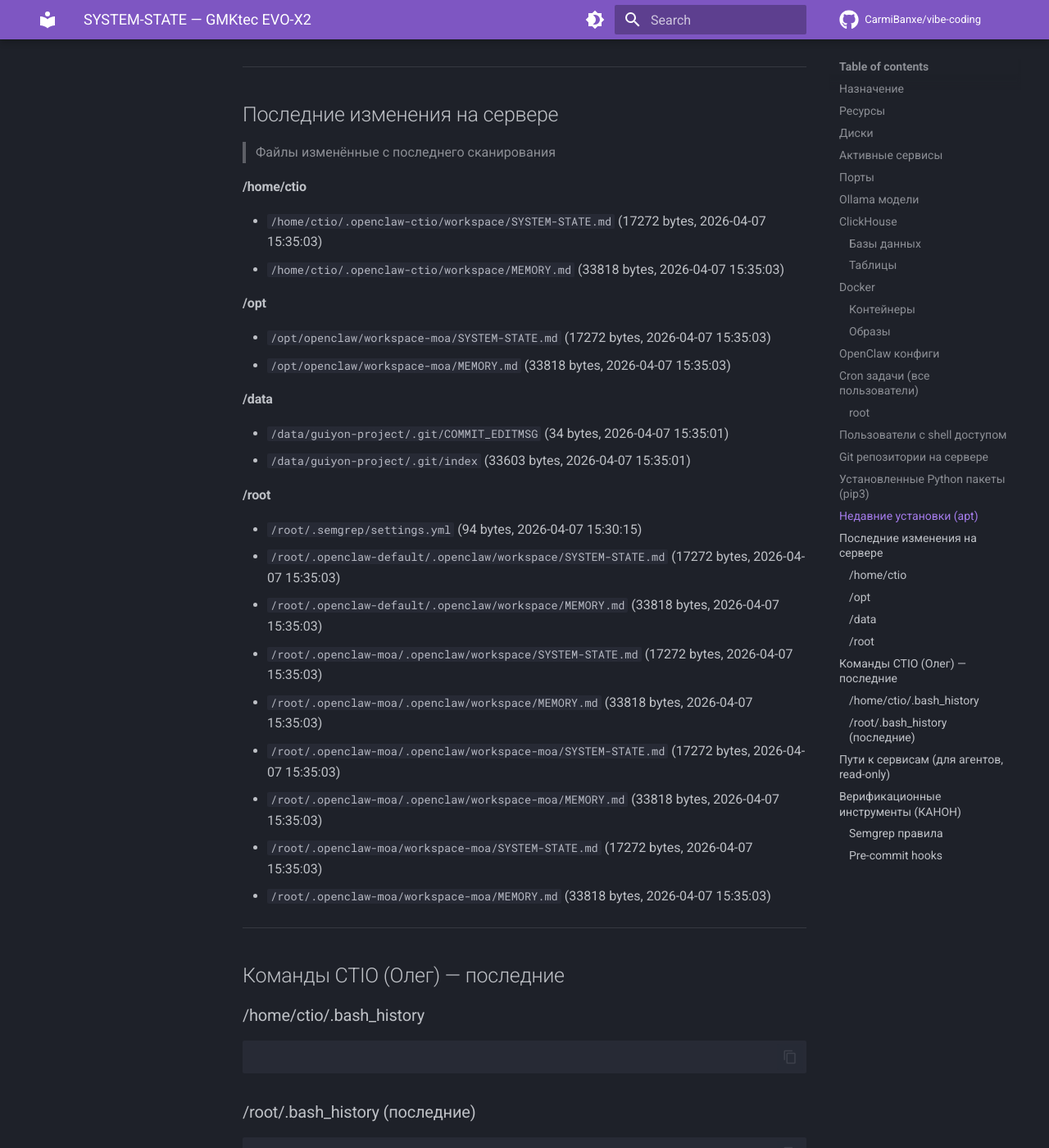
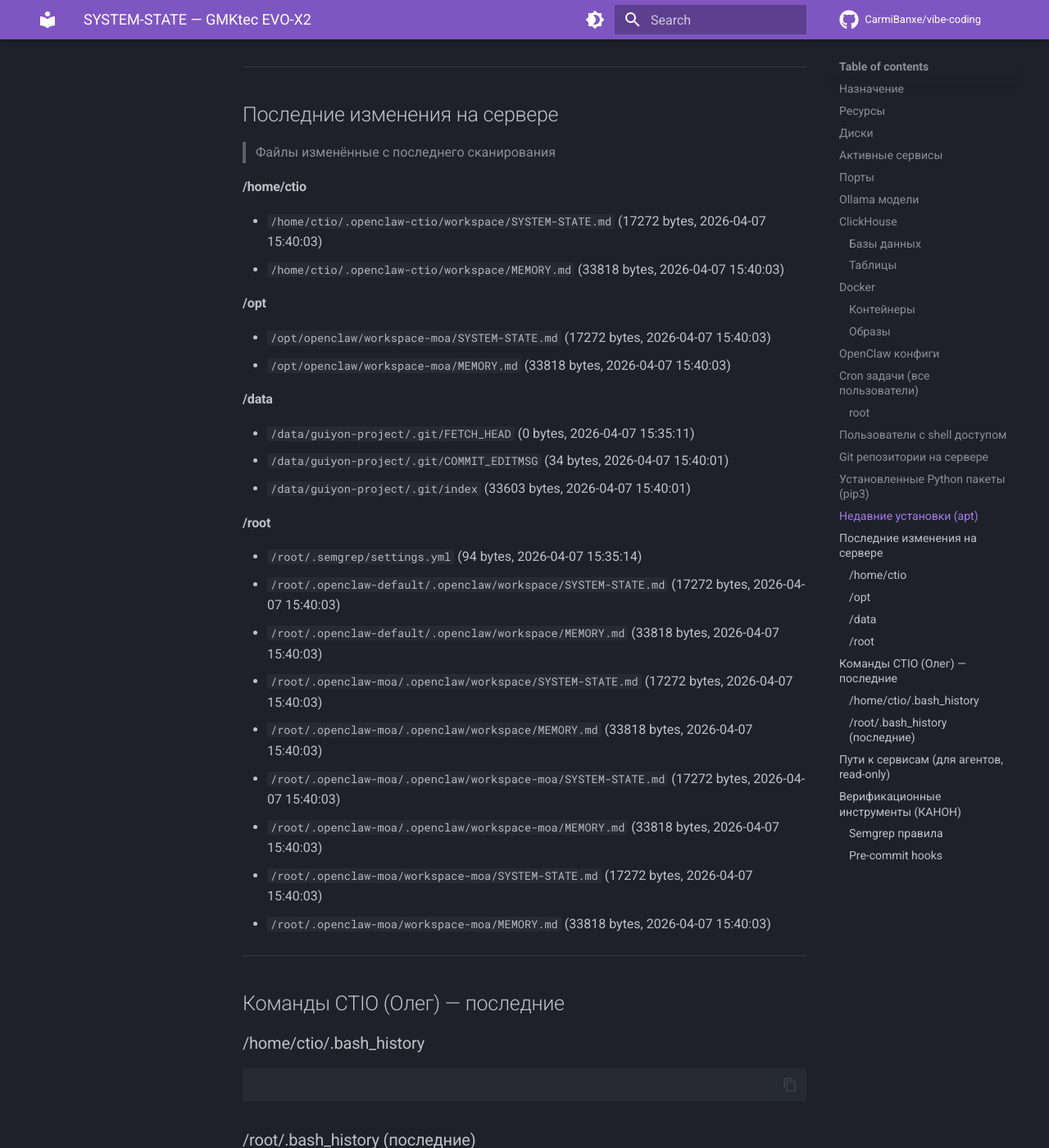
Before and after one commit to CarmiBanxe/vibe-coding, an MkDocs documentation site: the page built from docs/SYSTEM-STATE.md, in a window 1280 px wide and 1400 px high, scrolled down 14082 px. Shown: the whole window at 82% size. Built offline with MkDocs 1.6.1 and Material for MkDocs 9.7.7, drawn with Linux system fonts in a browser that asks for light colours; comment, search, counter and statistics services are not loaded; some of the changed text lies outside the part shown.

Commit message:
auto: SYSTEM-STATE v2 update (2026-04-07 15:40 CEST)

```diff
--- a/docs/SYSTEM-STATE.md
+++ b/docs/SYSTEM-STATE.md
@@ -1,6 +1,6 @@
 # SYSTEM-STATE — GMKtec EVO-X2
 > Автоматически обновляется каждые 5 минут
-> Последнее сканирование: 2026-04-07 15:35 CEST
+> Последнее сканирование: 2026-04-07 15:40 CEST
 > Источник: ctio-watcher.sh v2 (cron)
 
 ## Назначение
@@ -253,8 +253,8 @@
 | marble-src-marble-frontend:latest | 757MB |
 | marble-src-marble-backend:latest | 255MB |
 | andreysenov/firebase-tools:latest | 1.47GB |
+| jube.app:latest | 646MB |
 | <none>:<none> | 646MB |
-| jube.app:latest | 646MB |
 | mongo:8 | 950MB |
 | postgis/postgis:17-3.5 | 637MB |
 | postgres:17 | 453MB |
@@ -385,27 +385,28 @@
 
 
 #### /home/ctio
-- `/home/ctio/.openclaw-ctio/workspace/SYSTEM-STATE.md` (17272 bytes, 2026-04-07 15:35:03)
-- `/home/ctio/.openclaw-ctio/workspace/MEMORY.md` (33818 bytes, 2026-04-07 15:35:03)
+- `/home/ctio/.openclaw-ctio/workspace/SYSTEM-STATE.md` (17272 bytes, 2026-04-07 15:40:03)
+- `/home/ctio/.openclaw-ctio/workspace/MEMORY.md` (33818 bytes, 2026-04-07 15:40:03)
 
 #### /opt
-- `/opt/openclaw/workspace-moa/SYSTEM-STATE.md` (17272 bytes, 2026-04-07 15:35:03)
-- `/opt/openclaw/workspace-moa/MEMORY.md` (33818 bytes, 2026-04-07 15:35:03)
+- `/opt/openclaw/workspace-moa/SYSTEM-STATE.md` (17272 bytes, 2026-04-07 15:40:03)
+- `/opt/openclaw/workspace-moa/MEMORY.md` (33818 bytes, 2026-04-07 15:40:03)
 
 #### /data
-- `/data/guiyon-project/.git/COMMIT_EDITMSG` (34 bytes, 2026-04-07 15:35:01)
-- `/data/guiyon-project/.git/index` (33603 bytes, 2026-04-07 15:35:01)
+- `/data/guiyon-project/.git/FETCH_HEAD` (0 bytes, 2026-04-07 15:35:11)
+- `/data/guiyon-project/.git/COMMIT_EDITMSG` (34 bytes, 2026-04-07 15:40:01)
+- `/data/guiyon-project/.git/index` (33603 bytes, 2026-04-07 15:40:01)
 
 #### /root
-- `/root/.semgrep/settings.yml` (94 bytes, 2026-04-07 15:30:15)
-- `/root/.openclaw-default/.openclaw/workspace/SYSTEM-STATE.md` (17272 bytes, 2026-04-07 15:35:03)
-- `/root/.openclaw-default/.openclaw/workspace/MEMORY.md` (33818 bytes, 2026-04-07 15:35:03)
-- `/root/.openclaw-moa/.openclaw/workspace/SYSTEM-STATE.md` (17272 bytes, 2026-04-07 15:35:03)
-- `/root/.openclaw-moa/.openclaw/workspace/MEMORY.md` (33818 bytes, 2026-04-07 15:35:03)
-- `/root/.openclaw-moa/.openclaw/workspace-moa/SYSTEM-STATE.md` (17272 bytes, 2026-04-07 15:35:03)
-- `/root/.openclaw-moa/.openclaw/workspace-moa/MEMORY.md` (33818 bytes, 2026-04-07 15:35:03)
-- `/root/.openclaw-moa/workspace-moa/SYSTEM-STATE.md` (17272 bytes, 2026-04-07 15:35:03)
-- `/root/.openclaw-moa/workspace-moa/MEMORY.md` (33818 bytes, 2026-04-07 15:35:03)
+- `/root/.semgrep/settings.yml` (94 bytes, 2026-04-07 15:35:14)
+- `/root/.openclaw-default/.openclaw/workspace/SYSTEM-STATE.md` (17272 bytes, 2026-04-07 15:40:03)
+- `/root/.openclaw-default/.openclaw/workspace/MEMORY.md` (33818 bytes, 2026-04-07 15:40:03)
+- `/root/.openclaw-moa/.openclaw/workspace/SYSTEM-STATE.md` (17272 bytes, 2026-04-07 15:40:03)
+- `/root/.openclaw-moa/.openclaw/workspace/MEMORY.md` (33818 bytes, 2026-04-07 15:40:03)
+- `/root/.openclaw-moa/.openclaw/workspace-moa/SYSTEM-STATE.md` (17272 bytes, 2026-04-07 15:40:03)
+- `/root/.openclaw-moa/.openclaw/workspace-moa/MEMORY.md` (33818 bytes, 2026-04-07 15:40:03)
+- `/root/.openclaw-moa/workspace-moa/SYSTEM-STATE.md` (17272 bytes, 2026-04-07 15:40:03)
+- `/root/.openclaw-moa/workspace-moa/MEMORY.md` (33818 bytes, 2026-04-07 15:40:03)
 
 ---
 
```
Also changed, not shown: other parts of docs/SYSTEM-STATE.md (+3 -3 lines).
